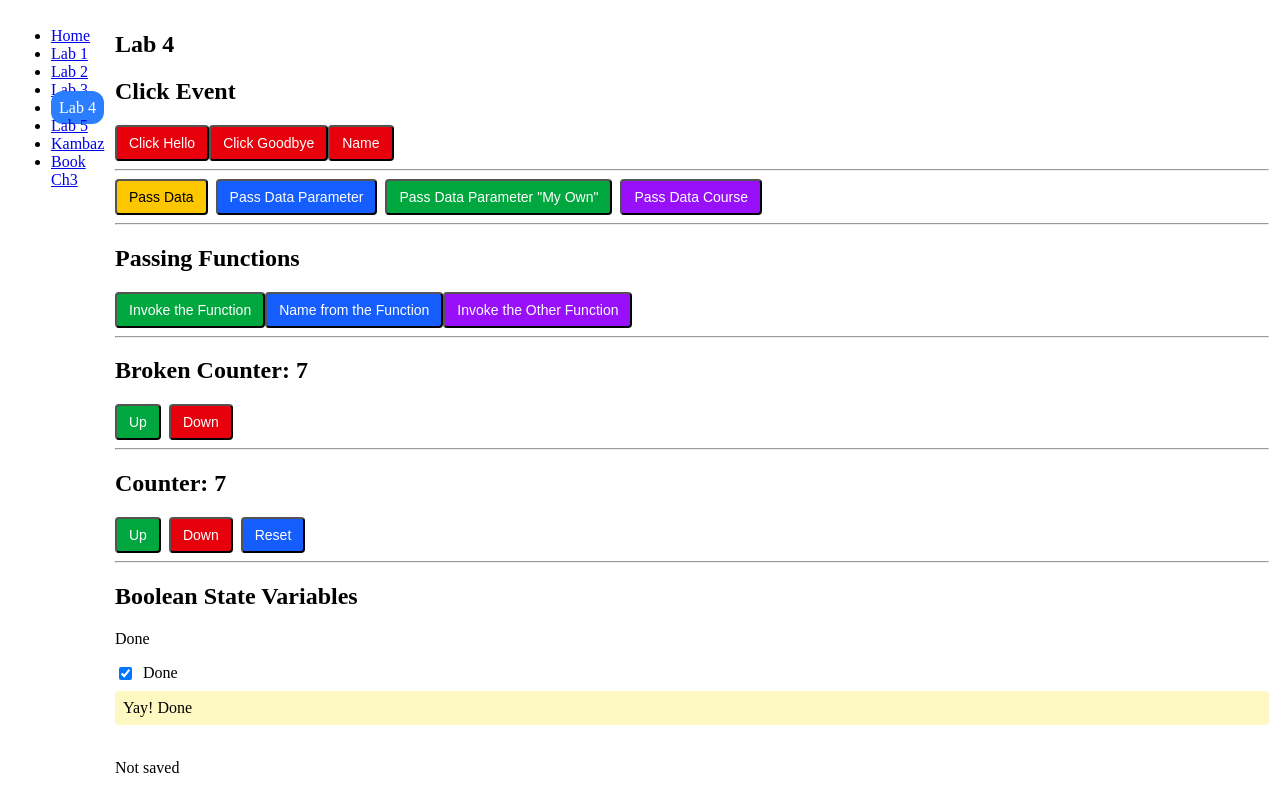
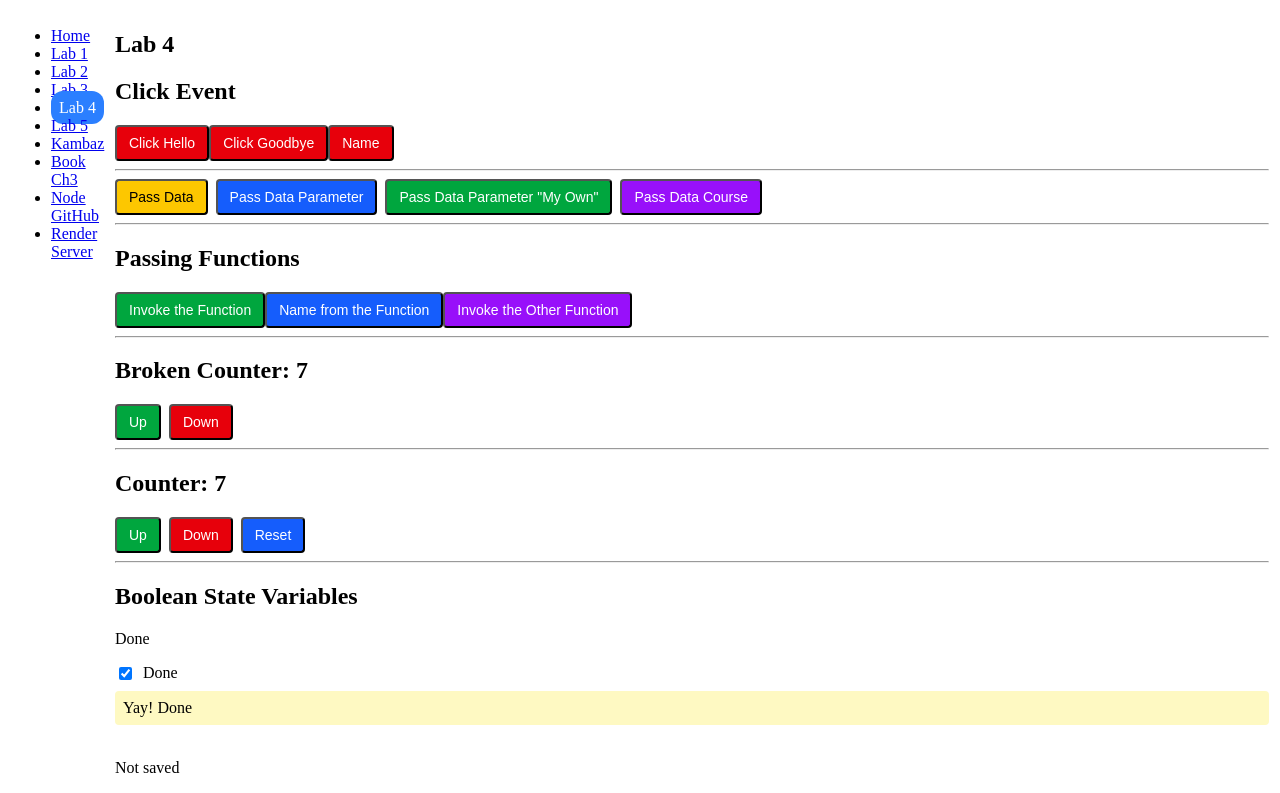
Before and after one commit to john101506/webdev-client, a Next.js app: page /labs/lab4 in a window 1280 px wide. Shown: the top 793 px of the page. Built offline with nearby package versions, Linux system fonts and the light colour scheme.

Commit message:
add server links to TOC

```diff
--- a/app/labs/TOC.tsx
+++ b/app/labs/TOC.tsx
@@ -12,6 +12,8 @@ const LINKS = [
   { href: "/labs/lab5", id: "wd-lab5-link", label: "Lab 5", match: (p: string) => p.includes("/lab5") },
   { href: "/", id: "wd-kambaz-link", label: "Kambaz", match: () => false },
   { href: "https://kambaz.dev/book/ch3", id: "wd-book-ch3-link", label: "Book Ch3", match: () => false },
+  { href: "https://github.com/john101506/webdev-server", id: "wd-server-github-link", label: "Node GitHub", match: () => false },
+  { href: "https://webdev-server-g6u2.onrender.com", id: "wd-server-render-link", label: "Render Server", match: () => false },
 ] as const;
 
 /*
```
